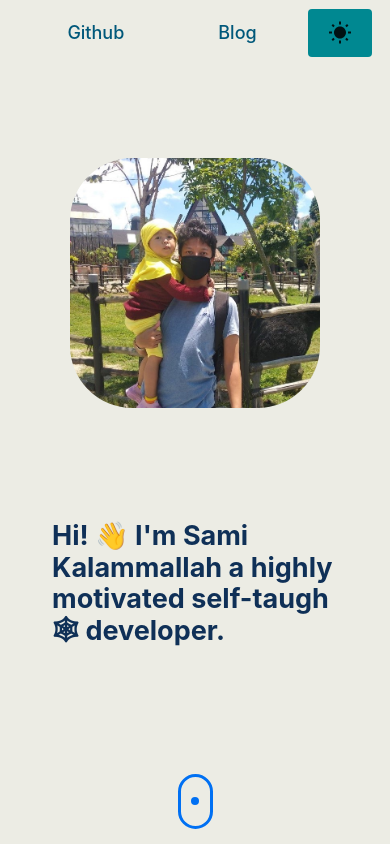
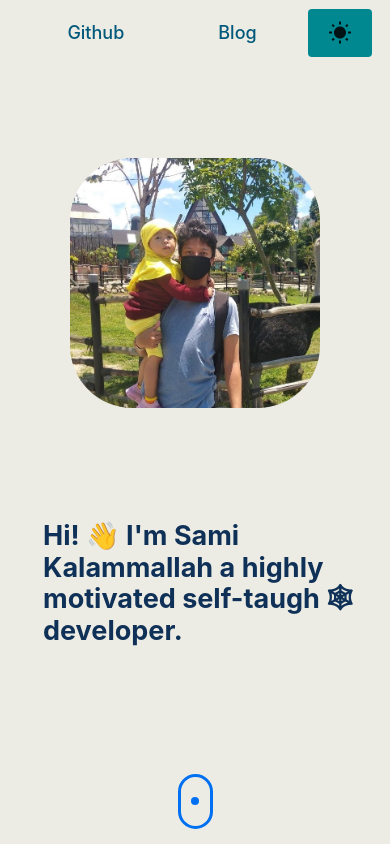
Before and after one commit to SamX23/my-blog, a Next.js app: page / in a window 390 px wide. Shown: the top 844 px of the page. Built offline with nearby package versions, Linux system fonts and the light colour scheme.

Commit message:
Update : fix main layout for better responsiveness

```diff
--- a/src/components/hero.tsx
+++ b/src/components/hero.tsx
@@ -15,7 +15,7 @@ const useStyles = makeStyles({
   hero: {
     position: "relative",
     minHeight: "100vh",
-    padding: "3em 1em",
+    padding: "3em .5em",
   },
 
   hero__imagesContainer: {
--- a/src/components/layout.tsx
+++ b/src/components/layout.tsx
@@ -1,4 +1,5 @@
 import { useContext } from "react";
+import Box from "@material-ui/core/Box";
 import Grid from "@material-ui/core/Grid";
 import Container from "@material-ui/core/Container";
 import { makeStyles } from "@material-ui/core/styles";
@@ -23,6 +24,8 @@ const Layout = ({ children, home, blog, siteTitle = defaultTitle }: Props) => {
         ? darkColorPalette.primary
         : lightColorPalette.primary,
       color: isDark ? darkColorPalette.text : lightColorPalette.text,
+    },
+    container: {
       minHeight: "100vh",
     },
   });
@@ -32,18 +35,29 @@ const Layout = ({ children, home, blog, siteTitle = defaultTitle }: Props) => {
     <>
       <HeadTag siteTitle={siteTitle} />
       <Navigation blog={blog} />
-      <Container className={classes.layout}>
-        <Grid container direction="column">
+      <Box className={classes.layout}>
+        <Container>
+          <Grid
+            container
+            direction="column"
+            justify="space-between"
+            alignItems="stretch"
+            className={classes.container}
+          >
+            <Grid item>
               <Hero home={home} name={profile.fullName} />
-
+            </Grid>
+            <Grid item>
               <main>{children}</main>
-
+            </Grid>
+            <Grid item>
               {!home && <BackToHome />}
-
-          <ScrollToTop />
               <Footer />
             </Grid>
+          </Grid>
         </Container>
+      </Box>
+      <ScrollToTop />
     </>
   );
 };
```
Lines whose indentation alone changed are shown as unchanged.
